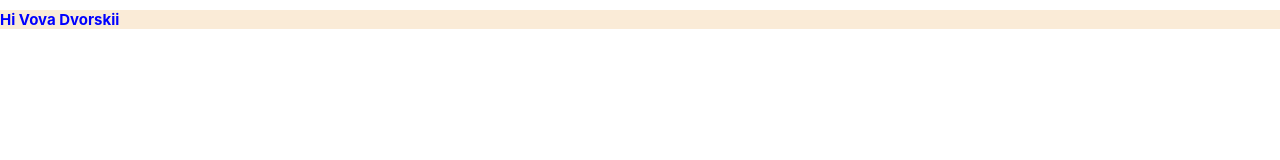
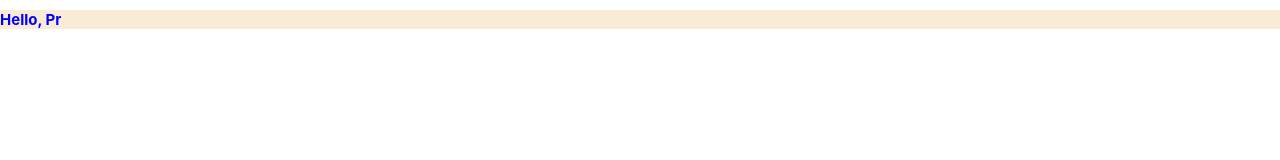
Before and after one commit to Sacvartello/react, a React (Create React App) app: page / in a window 1280 px wide. Shown: the top 160 px of the page. Built offline with nearby package versions, Linux system fonts and the light colour scheme.

Commit message:
Add props

```diff
--- a/src/App.js
+++ b/src/App.js
@@ -1,11 +1,11 @@
 import React from 'react'
 import Aloha from './components/Aloha';
-import'./style.css';
 const App = (props)=>{
     const obj = {
         fN:'Vova',
         lN:'Dvorskii'
     }
-    return <h1 className='red-text'><Aloha/> {obj.fN} {obj.lN}</h1>
+    return <Aloha name='Pr' age={10}/>
+    //return <h1 className='red-text'><Aloha/> {obj.fN} {obj.lN}</h1>
 }
 export default App
--- a/src/components/Aloha/index.js
+++ b/src/components/Aloha/index.js
@@ -1,9 +1,10 @@
 import React from "react";
-import { jsxs } from "react/jsx-runtime";
+import './style.css'
 
 
-function Aloha(){
-    return 'Hi'
+function Aloha(props){
+    const usN = props.name
+    return <h1 className="red-text">Hello, {usN}</h1>
 }
 
 export default Aloha
```
Also changed, not shown: src/components/Aloha/style.css (renamed from src/style.css).
